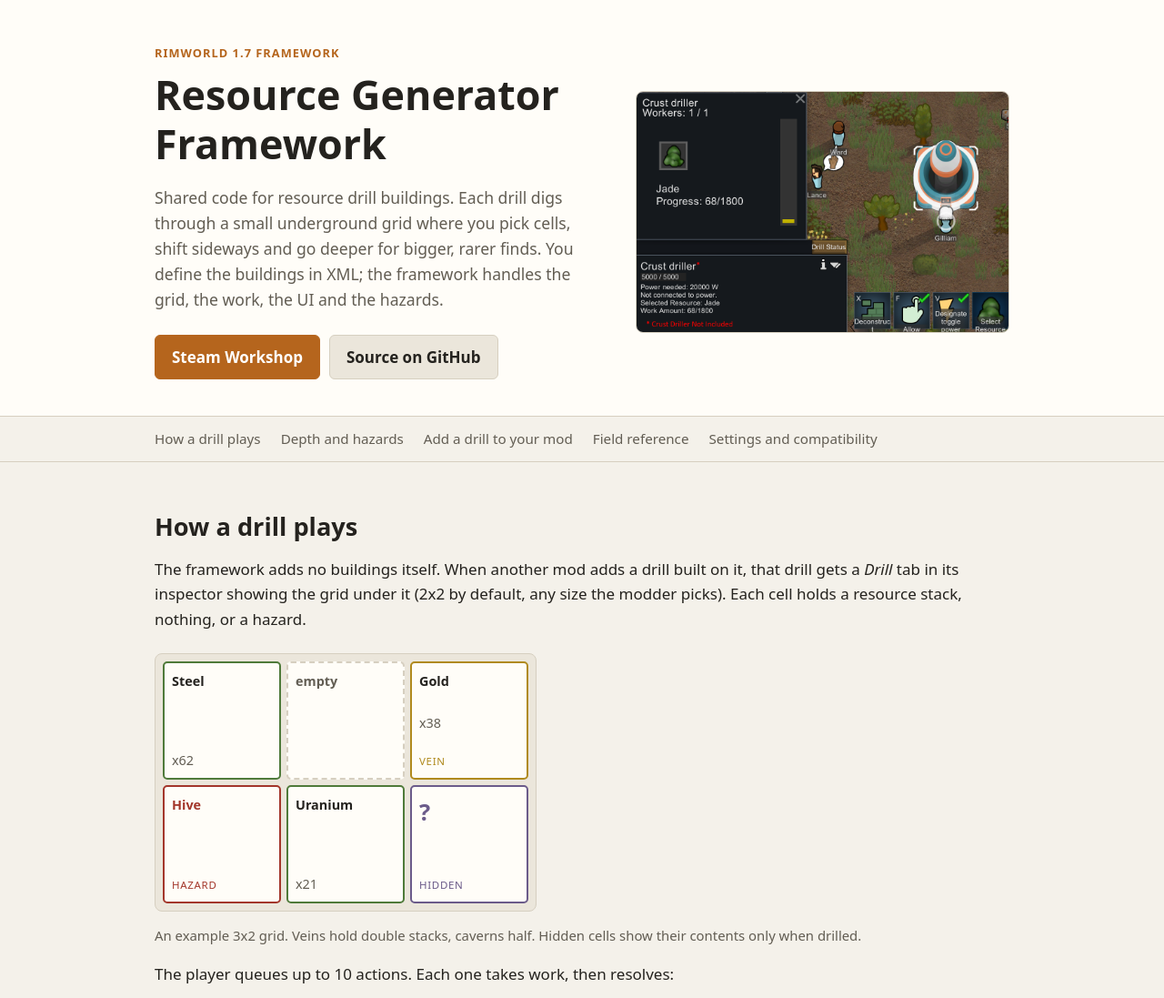
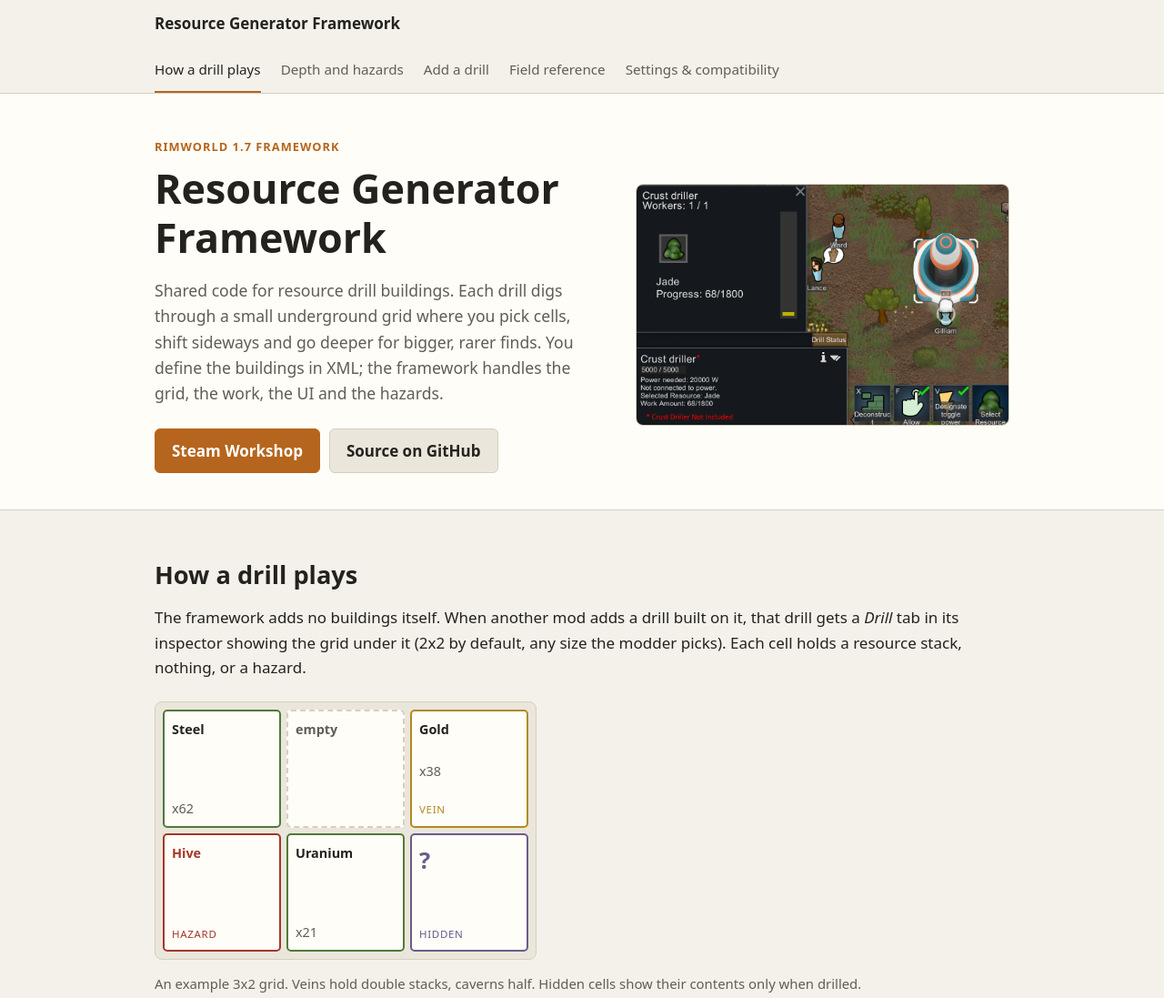
Before and after one commit to bambaryla-mods/ResourceGeneratorFramework, a plain HTML site: page site/index.html in a window 1280 px wide. Shown: the top 1097 px of the page at 91% size. Drawn offline with Linux system fonts and the light colour scheme; files whose address does not match are found by name.

Commit message:
Site: tabs in a top bar
The mod name and section tabs move into a sticky top bar that underlines the section in view. Footer matches Comm Recruiter and Tech Leveler, and uses the full For All mod names.

```diff
--- a/site/index.html
+++ b/site/index.html
@@ -10,7 +10,20 @@
 </head>
 <body>
 
-<header class="hero">
+<header class="topbar">
+  <div class="wrap">
+    <a class="brand" href="#top">Resource Generator Framework</a>
+    <nav class="tabs" aria-label="Sections">
+      <a href="#play">How a drill plays</a>
+      <a href="#depth">Depth and hazards</a>
+      <a href="#setup">Add a drill</a>
+      <a href="#fields">Field reference</a>
+      <a href="#extras">Settings &amp; compatibility</a>
+    </nav>
+  </div>
+</header>
+
+<section class="hero" id="top">
   <div class="wrap hero-grid">
     <div>
       <p class="eyebrow">RimWorld 1.7 framework</p>
@@ -23,17 +36,8 @@
     </div>
     <img class="hero-img" src="preview.png" alt="Resource Generator Framework preview image" width="1134" height="732">
   </div>
-</header>
+</section>
 
-<nav class="toc">
-  <div class="wrap">
-    <a href="#play">How a drill plays</a>
-    <a href="#depth">Depth and hazards</a>
-    <a href="#setup">Add a drill to your mod</a>
-    <a href="#fields">Field reference</a>
-    <a href="#extras">Settings and compatibility</a>
-  </div>
-</nav>
 
 <main class="wrap">
 
@@ -236,14 +240,14 @@
 </main>
 
 <footer>
-  <div class="wrap">Resource Generator Framework · <a href="https://github.com/bambaryla-mods/ResourceGeneratorFramework">GitHub</a> · <a href="https://steamcommunity.com/sharedfiles/filedetails/?id=3768286295">Steam Workshop</a></div>
+  <div class="wrap">Resource Generator Framework by Bambaryla · <a href="https://steamcommunity.com/sharedfiles/filedetails/?id=3768286295">Steam Workshop</a> · <a href="https://github.com/bambaryla-mods/ResourceGeneratorFramework">GitHub</a></div>
   <div class="wrap other-mods">
     <p class="other-mods-title">Other Bamba Mods</p>
     <ul>
-      <li><a href="https://bambaryla-mods.github.io/AllBambaArmors/">Armors For All</a> <a class="ws" href="https://steamcommunity.com/sharedfiles/filedetails/?id=3787547731">Workshop</a></li>
-      <li><a href="https://bambaryla-mods.github.io/AllBambaGuns/">Guns For All</a> <a class="ws" href="https://steamcommunity.com/sharedfiles/filedetails/?id=3782391721">Workshop</a></li>
-      <li><a href="https://bambaryla-mods.github.io/AllBambaMelee/">Melee Weapons For All</a> <a class="ws" href="https://steamcommunity.com/sharedfiles/filedetails/?id=3726524693">Workshop</a></li>
-      <li><a href="https://bambaryla-mods.github.io/AllBambaTurrets/">Turrets For All</a> <a class="ws" href="https://steamcommunity.com/sharedfiles/filedetails/?id=3800286808">Workshop</a></li>
+      <li><a href="https://bambaryla-mods.github.io/AllBambaArmors/">Armors For All Tech Levels</a> <a class="ws" href="https://steamcommunity.com/sharedfiles/filedetails/?id=3787547731">Workshop</a></li>
+      <li><a href="https://bambaryla-mods.github.io/AllBambaGuns/">Guns For All Tech Levels</a> <a class="ws" href="https://steamcommunity.com/sharedfiles/filedetails/?id=3782391721">Workshop</a></li>
+      <li><a href="https://bambaryla-mods.github.io/AllBambaMelee/">Melee Weapons For All Tech Levels</a> <a class="ws" href="https://steamcommunity.com/sharedfiles/filedetails/?id=3726524693">Workshop</a></li>
+      <li><a href="https://bambaryla-mods.github.io/AllBambaTurrets/">Turrets For All Tech Levels</a> <a class="ws" href="https://steamcommunity.com/sharedfiles/filedetails/?id=3800286808">Workshop</a></li>
       <li><a href="https://bambaryla-mods.github.io/RimworldBeyondOurReach/">Beyond Our Reach</a> <a class="ws" href="https://steamcommunity.com/sharedfiles/filedetails/?id=3768354639">Workshop</a></li>
       <li><a href="https://bambaryla-mods.github.io/rimworldExpeditions/">Expeditions</a></li>
       <li><a href="https://bambaryla-mods.github.io/rimworldCommRecruiter/">Comm Recruiter</a></li>
@@ -270,5 +274,24 @@
     pre.appendChild(btn);
   });
 </script>
+<script>
+  // Underlines the tab of the section in view.
+  (function () {
+    var tabs = document.querySelectorAll('.tabs a');
+    if (!('IntersectionObserver' in window) || !tabs.length) return;
+    var byId = {};
+    tabs.forEach(function (a) { byId[a.getAttribute('href').slice(1)] = a; });
+    var io = new IntersectionObserver(function (entries) {
+      entries.forEach(function (e) {
+        if (!e.isIntersecting) return;
+        tabs.forEach(function (a) { a.classList.toggle('on', a === byId[e.target.id]); });
+      });
+    }, { rootMargin: '-15% 0px -75% 0px' });
+    Object.keys(byId).forEach(function (id) {
+      var s = document.getElementById(id);
+      if (s) io.observe(s);
+    });
+  })();
+</script>
 </body>
 </html>
--- a/site/style.css
+++ b/site/style.css
@@ -79,13 +79,17 @@ code {
 .btn.primary { background: var(--accent); border-color: var(--accent); color: var(--accent-text); }
 .btn:hover { filter: brightness(1.08); }
 
-/* Section nav */
-.toc { position: sticky; top: 0; z-index: 5; background: var(--bg); border-bottom: 1px solid var(--line); }
-.toc .wrap { display: flex; gap: 22px; overflow-x: auto; padding-top: 12px; padding-bottom: 12px; white-space: nowrap; }
-.toc a { color: var(--muted); text-decoration: none; font-size: 0.95rem; }
-.toc a:hover { color: var(--accent); }
+/* Top bar: mod name and section tabs */
+.topbar { position: sticky; top: 0; z-index: 5; background: var(--bg); border-bottom: 1px solid var(--line); }
+/* The tabs sit next to the name, or on their own row when they don't fit. */
+.topbar .wrap { display: flex; flex-wrap: wrap; align-items: center; column-gap: 28px; }
+.brand { font-weight: 700; color: var(--text); text-decoration: none; white-space: nowrap; padding: 12px 0; }
+.tabs { display: flex; flex-shrink: 0; max-width: 100%; gap: 22px; overflow-x: auto; white-space: nowrap; scrollbar-width: none; }
+.tabs a { color: var(--muted); text-decoration: none; font-size: 0.95rem; padding: 13px 0 11px; border-bottom: 2px solid transparent; }
+.tabs a:hover { color: var(--accent); }
+.tabs a.on { color: var(--text); border-bottom-color: var(--accent); }
 
-main section { padding: 44px 0 8px; scroll-margin-top: 50px; }
+main section { padding: 44px 0 8px; scroll-margin-top: 56px; }
 main section + section { border-top: 1px solid var(--line); }
 
 /* Grid demo */
@@ -132,8 +136,7 @@ pre code { background: none; padding: 0; font-size: inherit; color: inherit; }
 .copy:hover { background: rgba(255, 255, 255, 0.2); }
 
 /* Tables */
-table { width: 100%; border-collapse: collapse; margin: 12px 0; font-size: 0.94rem; display: block; overflow-x: auto; }
-thead, tbody { display: table; width: 100%; border-collapse: collapse; }
+table { width: 100%; border-collapse: collapse; margin: 12px 0; font-size: 0.94rem; }
 th, td { text-align: left; padding: 8px 10px; border-bottom: 1px solid var(--line); vertical-align: top; }
 th { background: var(--surface-2); font-weight: 600; }
 .fields td:first-child { width: 32%; }
@@ -145,6 +148,9 @@ footer { margin-top: 48px; padding: 24px 0 40px; border-top: 1px solid var(--lin
   body { font-size: 16px; }
   .wrap { padding: 0 16px; }
   .hero { padding: 32px 0; }
+  .brand { padding-bottom: 2px; }
+  .tabs { width: 100%; }
+  table { display: block; overflow-x: auto; }
   .hero-grid { grid-template-columns: 1fr; gap: 24px; }
   .fields td:first-child, .fields td:nth-child(2) { width: auto; }
 }
```
